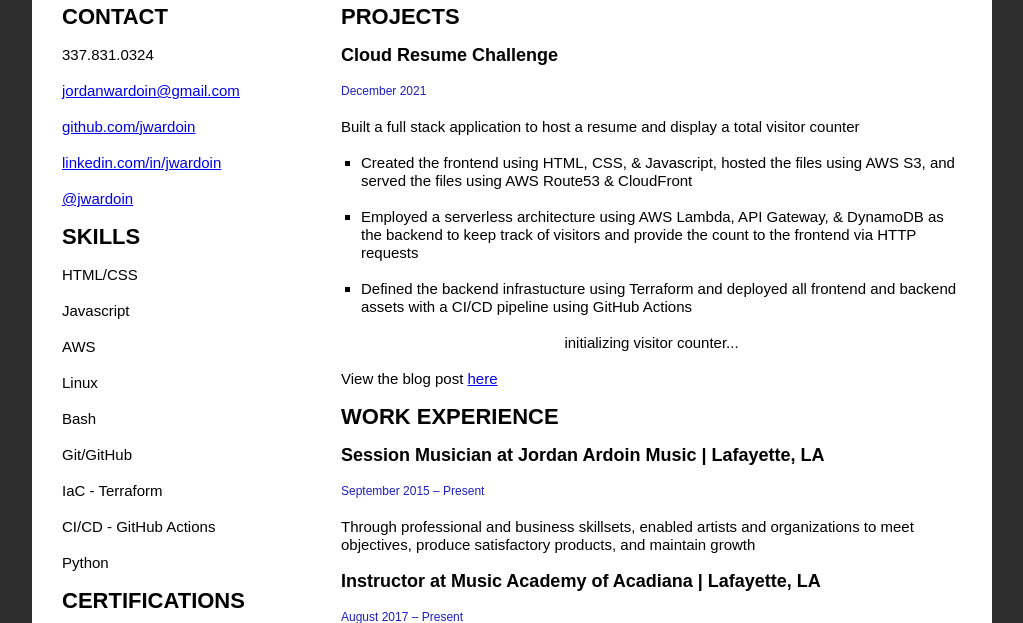
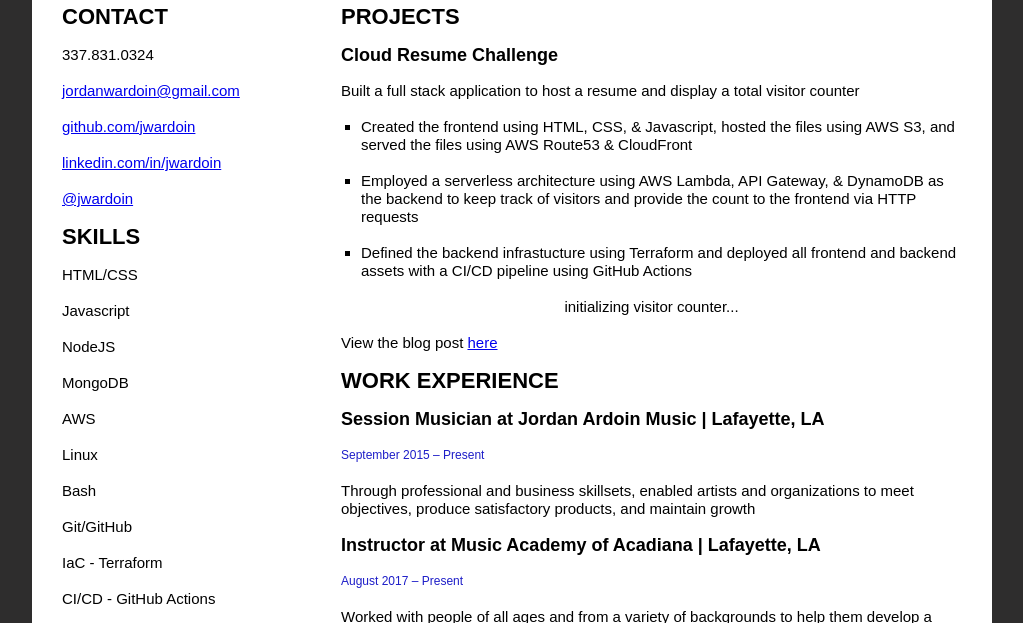
Before and after one commit to jwardoin/cloud-resume, a plain HTML site: page Frontend/index.html in a window 1280 px wide. Shown: the part 146-769 px from the top of the page, without its empty margins (128-1151 px from the left). Drawn offline with Linux system fonts and the light colour scheme; no server answers.

Commit message:
updated resume

```diff
--- a/Frontend/index.html
+++ b/Frontend/index.html
@@ -29,6 +29,8 @@
             <ul>
                 <li>HTML/CSS</li>
                 <li>Javascript</li>
+                <li>NodeJS</li>
+                <li>MongoDB</li>
                 <li>AWS</li>
                 <li>Linux</li>
                 <li>Bash</li>
@@ -48,8 +50,22 @@
             <!-- <h2>SUMMARY</h2>
             <p>Highly motivated, self-starting cloud engineer with a deep interest in automation. Proven track record of creating and implementing successful solutions for different applications. Looking to bring my abilities to a tech company that will help take my skillset to the next level.</p> -->
             <h2>PROJECTS</h2>
-               <h3>Cloud Resume Challenge</h3>
-            <p class='date'>December 2021</p>
+
+            <!-- <h3>MAA Invoicer</h3>
+            <p>Overview here....</p>
+            <ul class="marked-list">
+                <li>Google Oauth, NodeJS, MongoDB</li>
+            </ul>
+
+            <h3>Plate Lunch API</h3>
+            <p>RESTful API to access information about local restaurants that sell authentic Cajun food</p>
+            <ul class="marked-list">
+                <li>NodeJS, MongoDB</li>
+                <li>Set up querying for a variety of search results</li>
+            </ul> -->
+
+
+            <h3>Cloud Resume Challenge</h3>
             <p>Built a <!--<a href="https://resume.jordanardoin.com">full stack application</a>--> full stack application to host a resume and display a total visitor counter</p>
             <ul class="marked-list">
                     <li>Created the frontend using HTML, CSS, & Javascript, hosted the files using AWS S3, and served the files using AWS Route53 & CloudFront</li>
```
